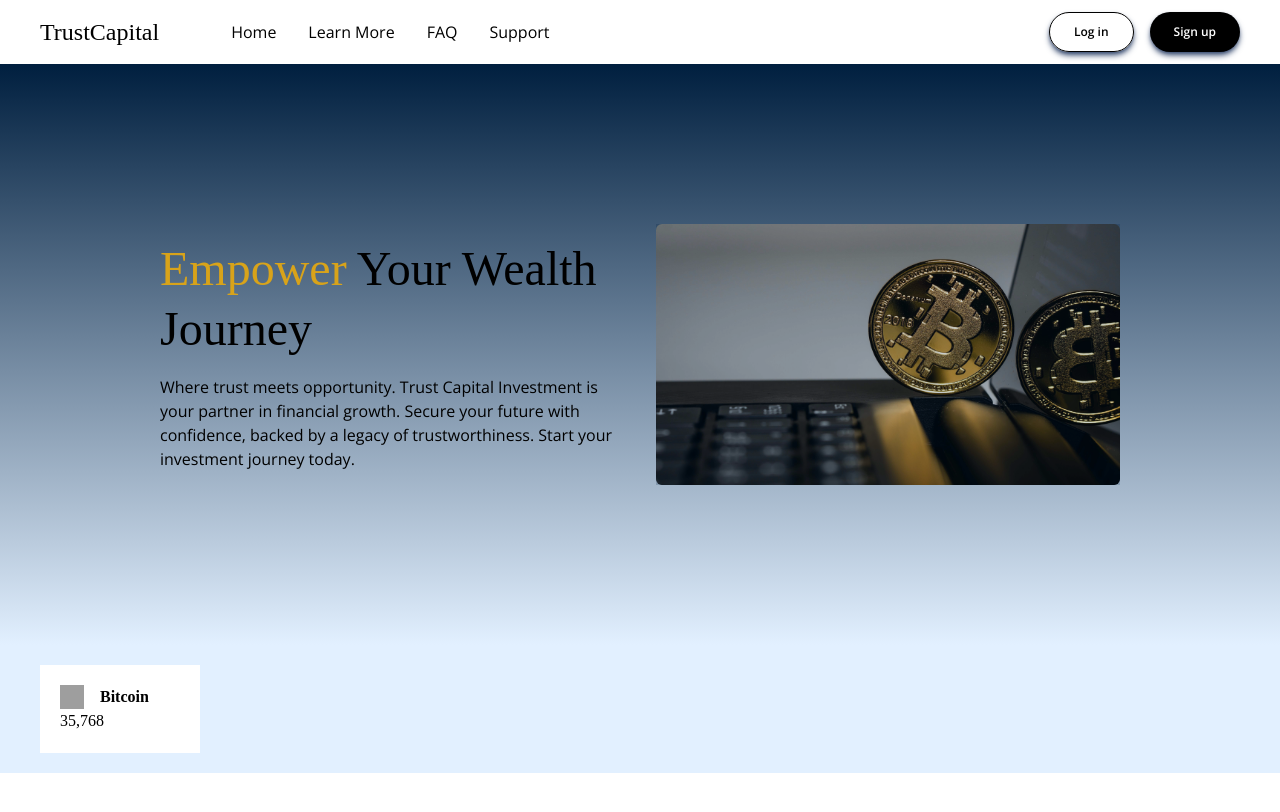
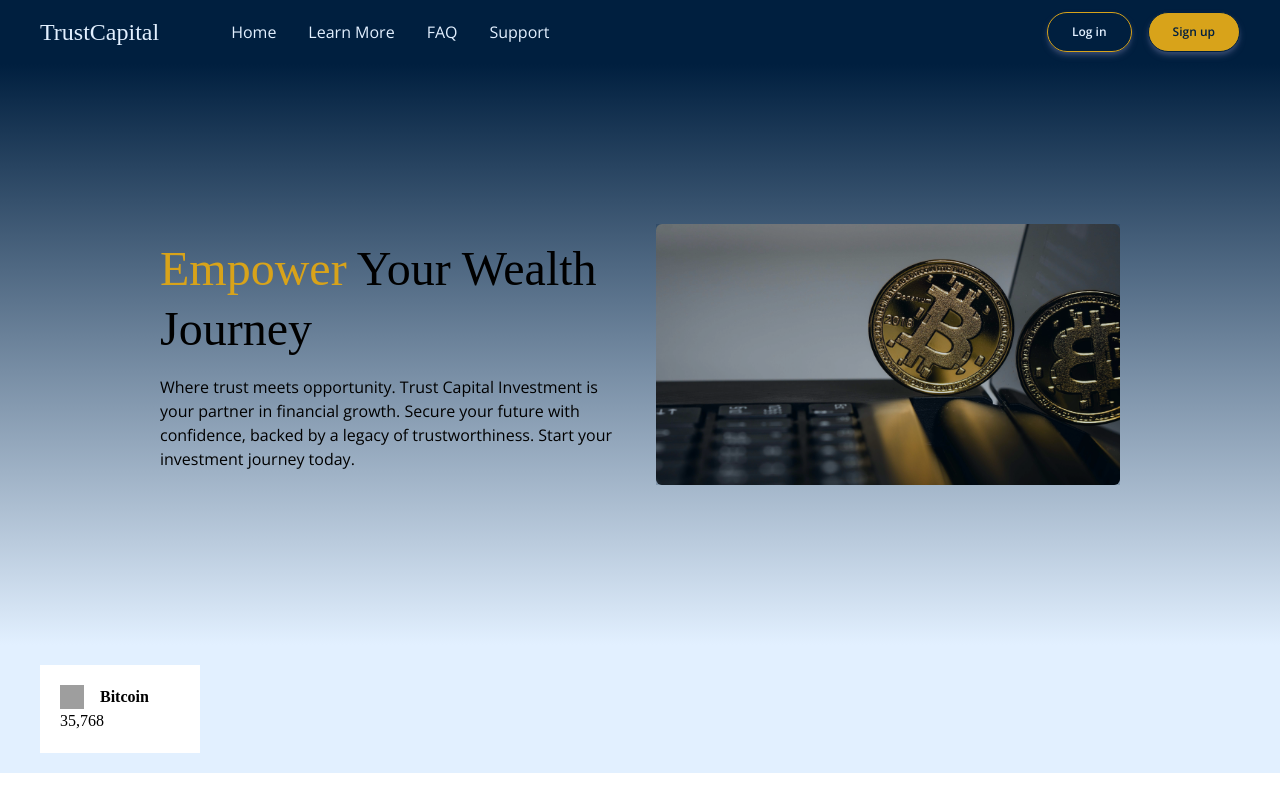
Before and after one commit to Joshardals/Trust-Capital, a Next.js app: page / in a window 1280 px wide. Shown: the top 812 px of the page. Built offline with nearby package versions, Linux system fonts and the light colour scheme; grey boxes are pictures that could not be loaded; a web font is replaced by a local one.

Commit message:
initial commit

```diff
--- a/app/globals.css
+++ b/app/globals.css
@@ -5,12 +5,11 @@
 @layer components {
   .button {
     @apply flex items-center justify-center h-10 px-6 text-center rounded-full transition-all duration-300
-    shadow-md shadow-darkblue;
+    shadow-md shadow-darkblue focus:scale-90;
   }
   /* Styles for the mobile Navigation Link */
   .sidebar-links {
     @apply font-sans text-xl flex mt-3 rounded-sm transition-all duration-300
     text-pureblack hover:text-pureblack hover:text-opacity-50 hover:pt-1;
   }
-
 }
--- a/components/LandingPage/Header/Buttons/Login.tsx
+++ b/components/LandingPage/Header/Buttons/Login.tsx
@@ -5,8 +5,8 @@ const Login = () => {
   return (
     <Link
       href="/login"
-      className="max-md:hidden button border border-pureblack text-pureblack
-      hover:bg-pureblack hover:bg-opacity-50  hover:text-purewhite"
+      className="max-md:hidden button border border-goldenrod text-babyblue
+       hover:bg-opacity-50  hover:text-goldenrod focus:text-goldenrod "
     >
       Log in
     </Link>
--- a/components/LandingPage/Header/Buttons/SignUp.tsx
+++ b/components/LandingPage/Header/Buttons/SignUp.tsx
@@ -5,8 +5,8 @@ const SignUp = () => {
   return (
     <Link
       href="/sign-up"
-      className="bg-pureblack text-purewhite hover:bg-pureblack hover:text-purewhite hover:bg-opacity-50
-      button max-md:mr-4"
+      className="bg-goldenrod text-navyblue hover:text-babyblue hover:bg-opacity-50
+      button max-md:mr-4 border hover:border-goldenrod"
     >
       Sign up
     </Link>
--- a/components/LandingPage/Header/Nav/NavBar.tsx
+++ b/components/LandingPage/Header/Nav/NavBar.tsx
@@ -28,16 +28,15 @@ const NavBar = () => {
     <div
       className={clsx(
         `flex max-md:items-center justify-between fixed left-0 right-0 top-0 w-full h-16 md:h-16
-      px-5 lg:px-10 transition-all duration-300 bg-purewhite z-20`,
+      px-5 lg:px-10 transition-all duration-300 bg-navyblue z-20`,
         {
           "border-b border-b-pureblack": y,
-          "bg-purewhite": !y,
         }
       )}
     >
       <div className="flex text-pureblack max-md:flex-1 w-full md:w-auto space-x-8">
         {/* Company's Logo */}
-        <div className=" flex items-center text-md md:text-lg max-md:flex-1 pr-10 w-auto relative">
+        <div className=" flex items-center text-md md:text-lg max-md:flex-1 pr-10 w-auto relative text-babyblue">
           <Link href="/" className="">
             TrustCapital
           </Link>
--- a/components/LandingPage/Header/Nav/NavLinks.tsx
+++ b/components/LandingPage/Header/Nav/NavLinks.tsx
@@ -14,7 +14,7 @@ export const NavLinks = () => {
         <Link
           key={link.name}
           href={link.href}
-          className="font-sans relative text-sm transition-all hover:mb-1 hover:text-pureblack hover:text-opacity-50"
+          className="font-sans relative text-sm transition-all hover:mb-1 text-babyblue hover:text-opacity-50"
         >
           <p>{link.name}</p>
         </Link>
```
